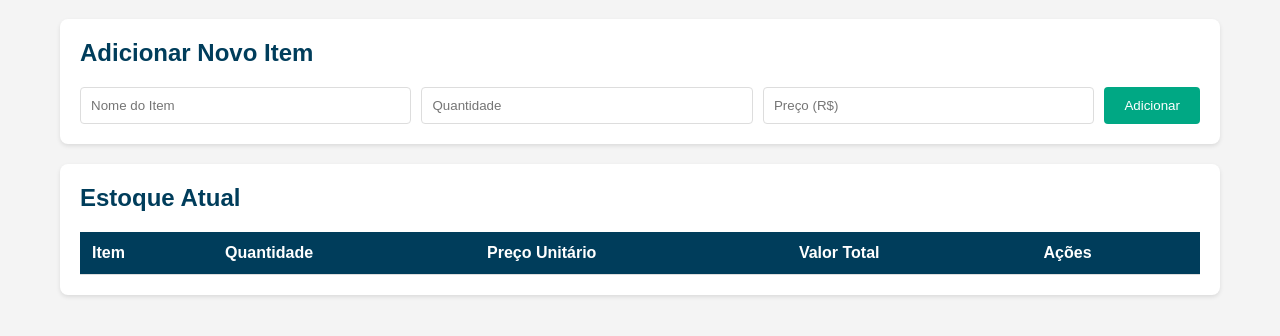
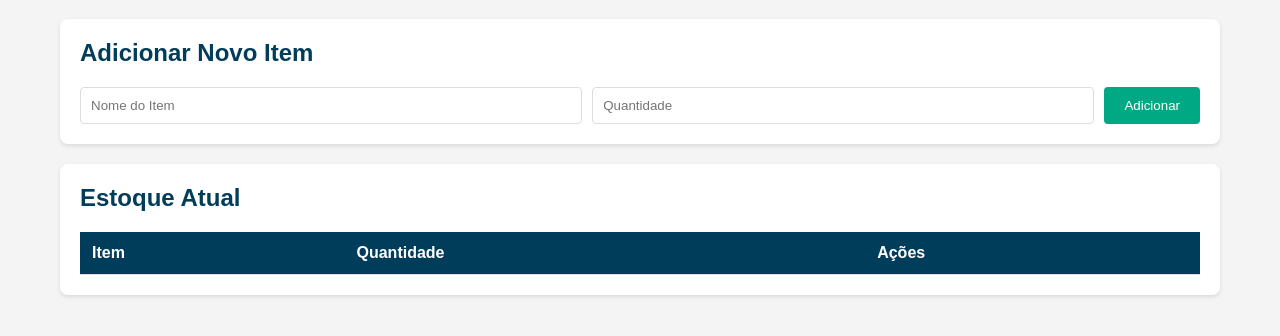
Before and after one commit to Santailha/patrimonio, a plain HTML site: page index.html in a window 1280 px wide. Shown: the part 106-442 px from the top of the page. Drawn offline with Linux system fonts and the light colour scheme.

Commit message:
Update index.html

```diff
--- a/index.html
+++ b/index.html
@@ -18,7 +18,6 @@
             <form id="addItemForm">
                 <input type="text" id="itemName" placeholder="Nome do Item" required>
                 <input type="number" id="itemQuantity" placeholder="Quantidade" min="0" required>
-                <input type="number" id="itemPrice" placeholder="Preço (R$)" min="0" step="0.01" required>
                 <button type="submit" class="btn-enviar">Adicionar</button>
             </form>
         </div>
@@ -29,8 +28,6 @@
                     <tr>
                         <th>Item</th>
                         <th>Quantidade</th>
-                        <th>Preço Unitário</th>
-                        <th>Valor Total</th>
                         <th>Ações</th>
                     </tr>
                 </thead>
```
